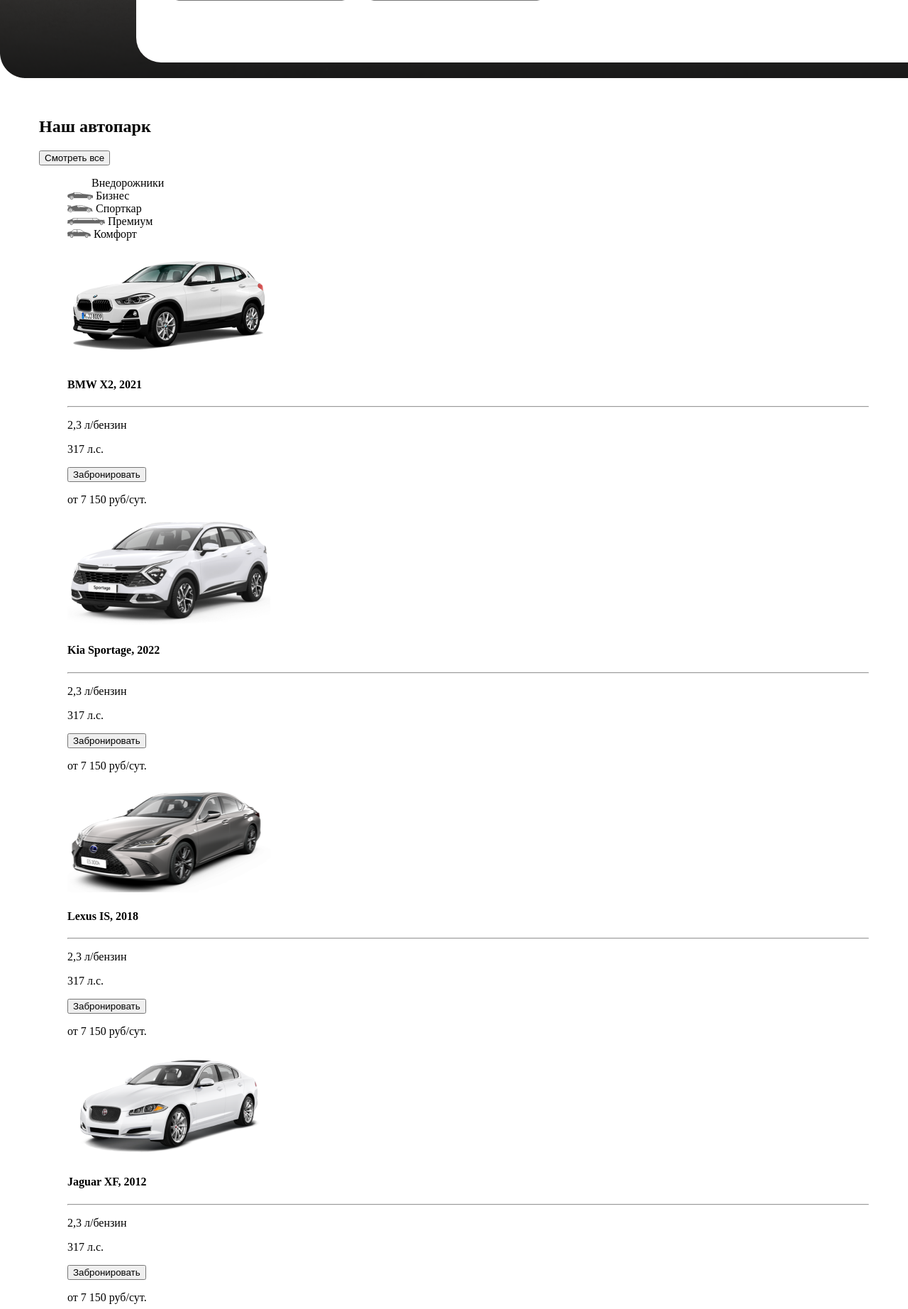
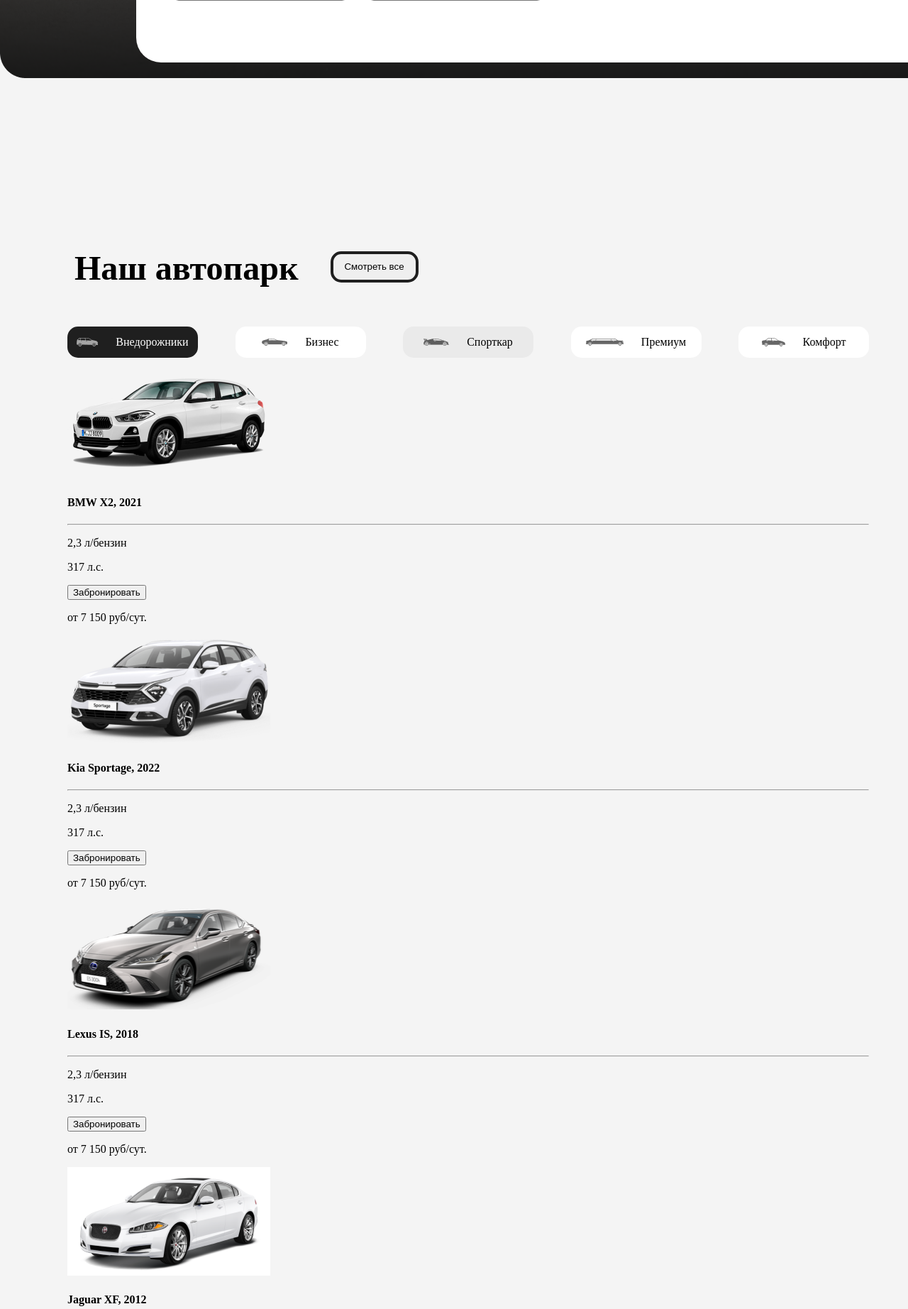
Before and after one commit to NogCollege/project-tachki-kosyakovrusakov, a PHP site: page / in a window 1280 px wide; the page is wider, and only the part inside the window is pictured. Shown: the part 936-2780 px from the top of that part at 71% size. Run offline with PHP 8.4, Linux system fonts and the light colour scheme; style sheets or scripts are compiled from the project's sources; some web fonts are replaced.

Commit message:
начало блока товаров

```diff
--- a/index.html
+++ b/index.html
@@ -116,31 +116,31 @@
         </div>
     </section>
     <section class="avtopark">
-        <div>
+        <div class="textov">
             <h1>Наш автопарк</h1>
-            <button>Смотреть все</button>
+            <button class="smtr">Смотреть все</button>
         </div>
         <div class="tri">
-            <ul>
-                <li>
+            <ul class="catalog">
+                <li class="dark">
                     <img src="img/Group 47.png" alt="">
                     Внедорожники
                 </li>
-                <li>
+                <li class="svet">
                     <img src="img/Group 47 (1).png" alt="">
                     Бизнес
                 </li>
-                <li>
+                <li class="grey">
                     <img src="img/Group 48 (1).png" alt="">
                     Спорткар
                 </li>
-                <li>
+                <li class="svet">
                     <img src="img/Group 47 (2).png" alt="">
-                    Премиум
+                   <p>Премиум</p>
                 </li>
-                <li>
+                <li class="svet">
                     <img src="img/Group 47 (3).png" alt="">
-                    Комфорт
+                    <p>Комфорт</p>
                 </li>
             </ul>
         </div>
--- a/style.css
+++ b/style.css
@@ -2,6 +2,7 @@
 body {
   margin: 0;
   padding: 0;
+  background-color: #F4F4F4;
 }
 
 header {
@@ -199,6 +200,10 @@ ul {
   margin: 55px;
 }
 
+.avtopark h1 {
+  font-size: 48px;
+}
+
 .block7 li {
   display: flex;
 }
@@ -230,4 +235,63 @@ ul {
 
 .block p {
   margin: 0;
+}
+
+.catalog {
+  display: flex;
+  justify-content: space-between;
+  list-style-type: none;
+}
+
+.avtopark {
+  margin-top: 200px;
+}
+
+.dark {
+  display: flex;
+  width: 184px;
+  height: 44px;
+  background-color: #1F1F1F;
+  color: #FFFFFF;
+  justify-content: center;
+  align-items: center;
+  border-radius: 15px;
+}
+
+.svet {
+  background-color: #FFFFFF;
+  width: 184px;
+  height: 44px;
+  border-radius: 15px;
+  display: flex;
+  justify-content: center;
+  align-items: center;
+}
+
+.grey {
+  display: flex;
+  justify-content: center;
+  align-items: center;
+  width: 184px;
+  background-color: #EAEAEA;
+  border-radius: 15px;
+  height: 44px;
+}
+
+.catalog img {
+  margin-right: 25px;
+}
+
+.textov {
+  margin-left: 50px;
+  display: flex;
+}
+
+.smtr {
+  width: 124px;
+  border: solid 4px #1F1F1F;
+  margin-left: 45px;
+  height: 44px;
+  margin-top: 44px;
+  border-radius: 15px;
 }/*# sourceMappingURL=style.css.map */
--- a/style.scss
+++ b/style.scss
@@ -1,6 +1,7 @@
 body{
     margin: 0;
     padding: 0;
+    background-color: #F4F4F4;
 }
 header {
     background-color: #181818;
@@ -183,6 +184,9 @@ ul{
 .avtopark{
  margin: 55px;
 }
+.avtopark h1{
+  font-size: 48px;
+}
 .block7 li{
     display: flex;
 }
@@ -210,3 +214,54 @@ ul{
 .block p{
     margin: 0;
 }
+.catalog{
+    display: flex;
+    justify-content: space-between;
+    list-style-type: none;
+}
+.avtopark{
+  margin-top: 200px;
+}
+.dark{
+  display: flex;
+  width: 184px;
+  height: 44px;
+  background-color: #1F1F1F;
+  color: #FFFFFF;
+  justify-content: center;
+  align-items: center;
+  border-radius: 15px;
+}
+.svet{
+  background-color: #FFFFFF;
+  width: 184px;
+  height: 44px;
+  border-radius: 15px;
+  display: flex;
+  justify-content: center;
+  align-items: center;
+}
+.grey{
+  display: flex;
+  justify-content: center;
+  align-items: center;
+  width: 184px;
+  background-color: #EAEAEA;
+  border-radius: 15px;
+  height: 44px;
+}
+.catalog img{
+  margin-right: 25px;
+}
+.textov{
+  margin-left: 50px;
+  display: flex;
+}
+.smtr{
+  width: 124px;
+  border: solid 4px #1F1F1F;
+  margin-left: 45px;
+  height: 44px;
+  margin-top: 44px;
+  border-radius: 15px;
+}
```
Also changed, not shown: 1 other file.
